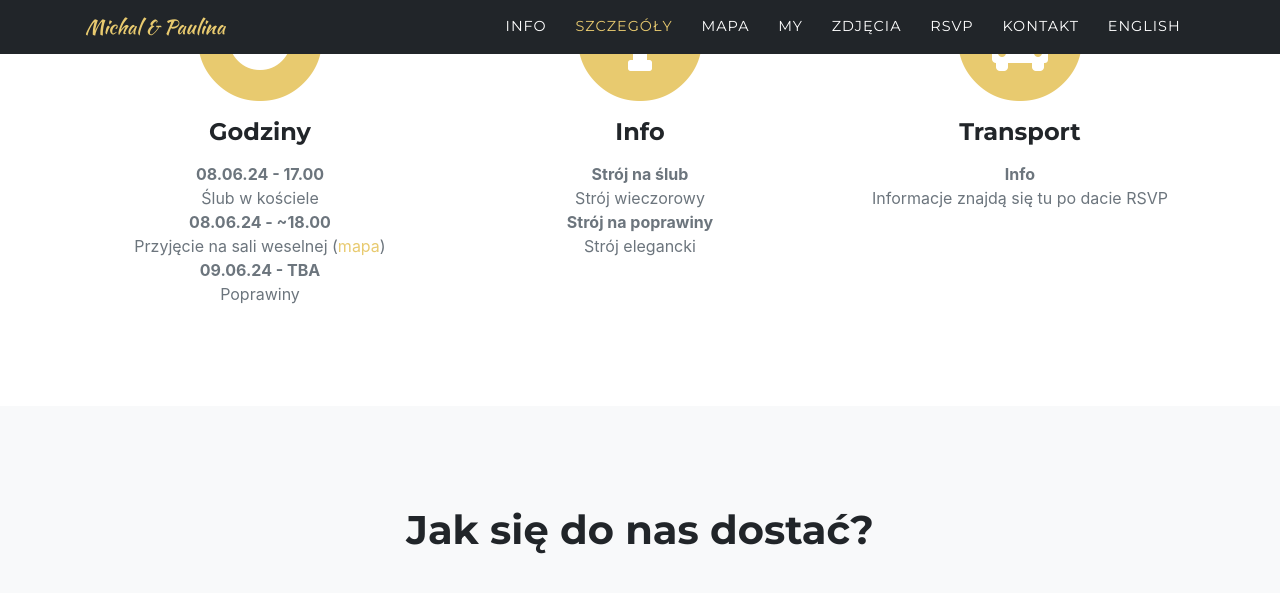
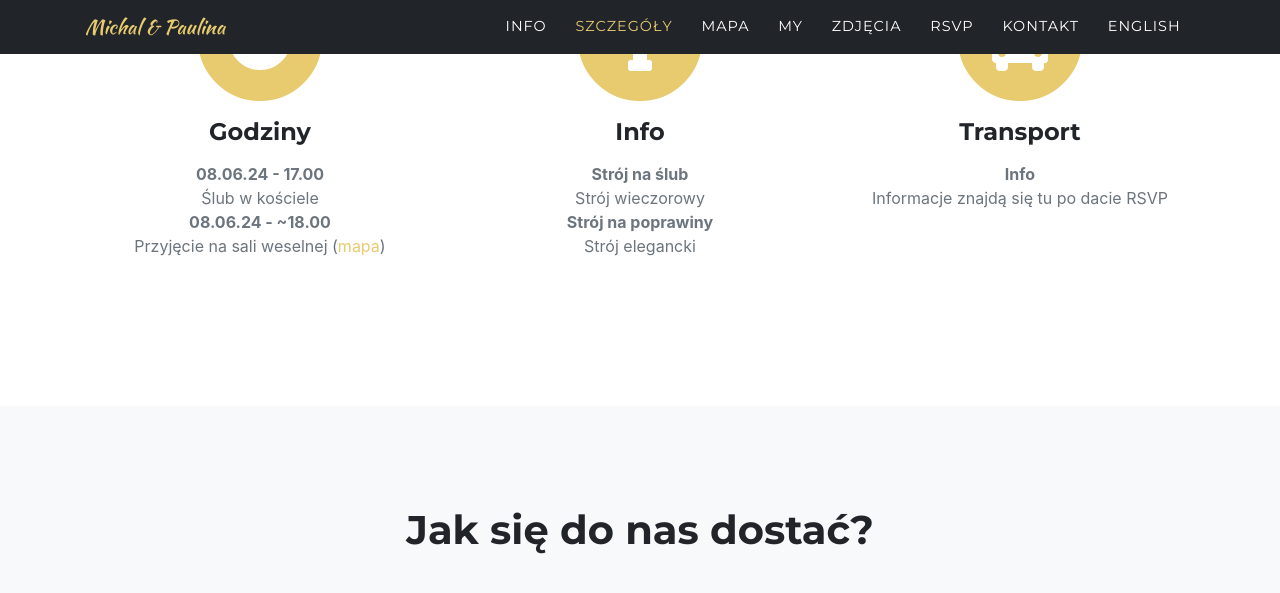
Before and after one commit to michalandpaulina/michalandpaulina.github.io, a Jekyll site: the page built from pl.md, in a window 1280 px wide and 900 px high, scrolled down 1824 px, cut to the strip 0-615 px from the top of the window. Shown: the top 593 px of the strip. Built offline with Jekyll 4.4.1, drawn with Linux system fonts in a browser that asks for light colours; some web fonts are replaced.

Commit message:
Content file update

```diff
--- a/_data/content.yml
+++ b/_data/content.yml
@@ -45,10 +45,10 @@ details:
             pl: "Przyjęcie na sali weselnej (<a href='#maps'>mapa</a>)"
         - title:
             en: "09.06.24 - TBA"
-            pl: "09.06.24 - TBA"
+            pl: ""
           desc:
             en: "'After-party' at the venue"
-            pl: "Poprawiny"
+            pl: ""
     - title:
         en: "Info"
         pl: "Info"
```
